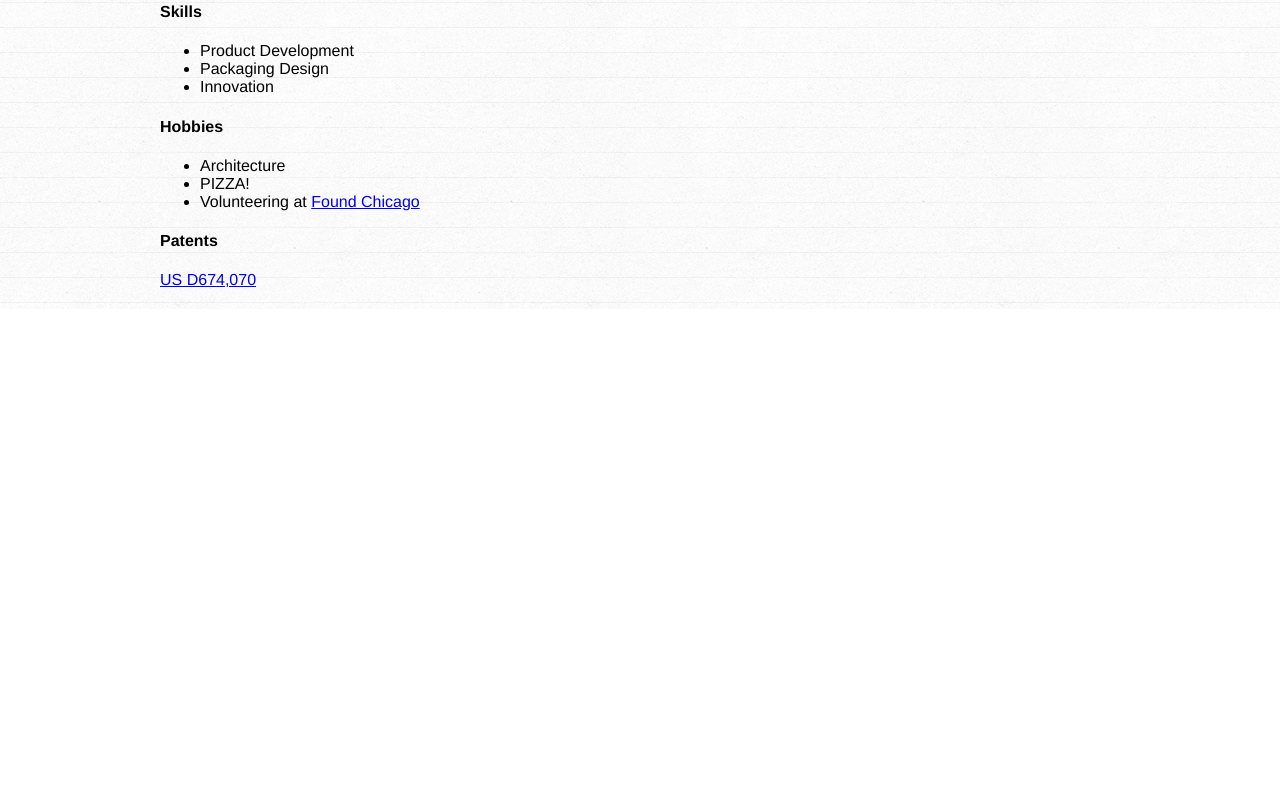
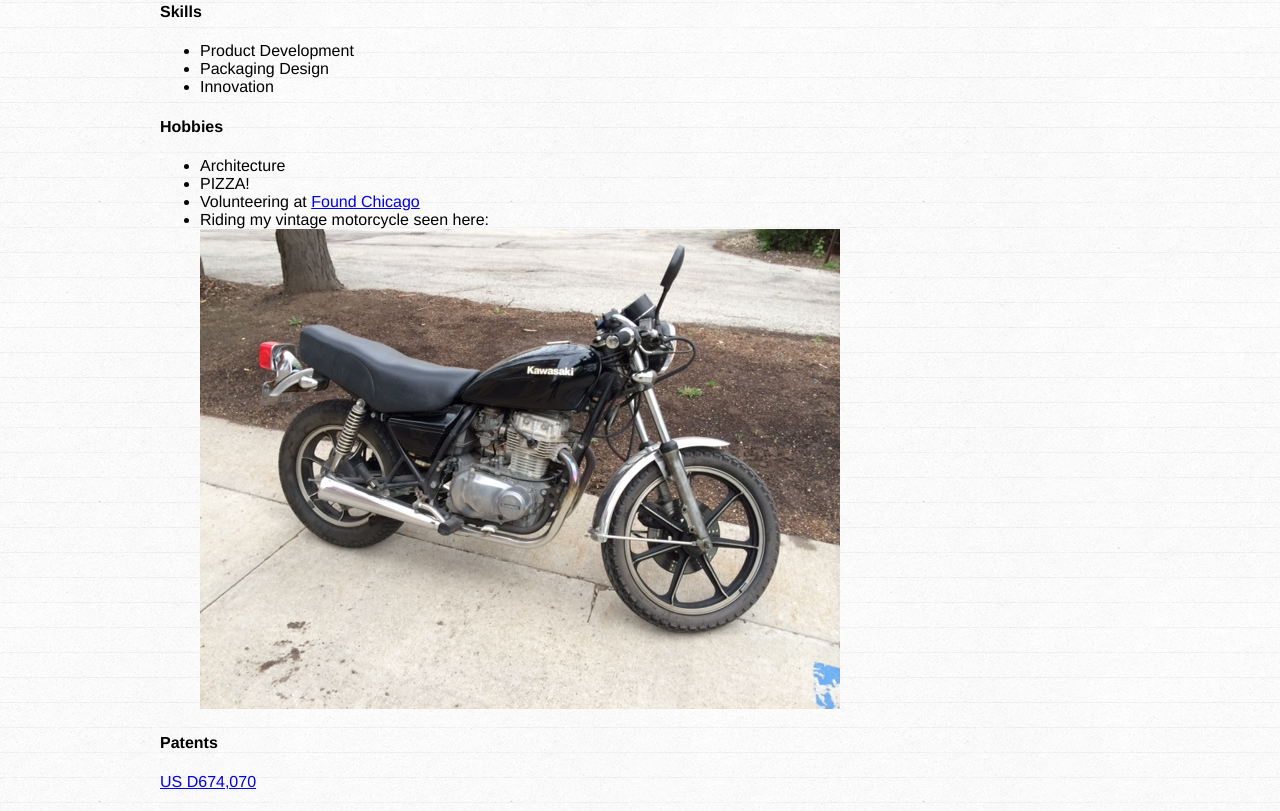
Before and after one commit to barronbr/barronbr.github.io, a plain HTML site: page index.html in a window 1280 px wide. Shown: the part 833-1644 px from the top of the page. Before the commit the page ends 1142 px from the top, so only its background shows below. Drawn offline with Linux system fonts and the light colour scheme.

Commit message:
added motorcycle

```diff
--- a/index.html
+++ b/index.html
@@ -52,6 +52,7 @@
         <li>Architecture</li>
         <li>PIZZA!</li>
         <li>Volunteering at <a href="http://www.foundchicago.org" target="_blank">Found Chicago</a></li>
+        <li>Riding my vintage motorcycle seen here: <img src="motorcycle.jpg"></li>
       </ul>
     </section>
     <section>
```
Also changed, not shown: motorcycle.jpg (added).
